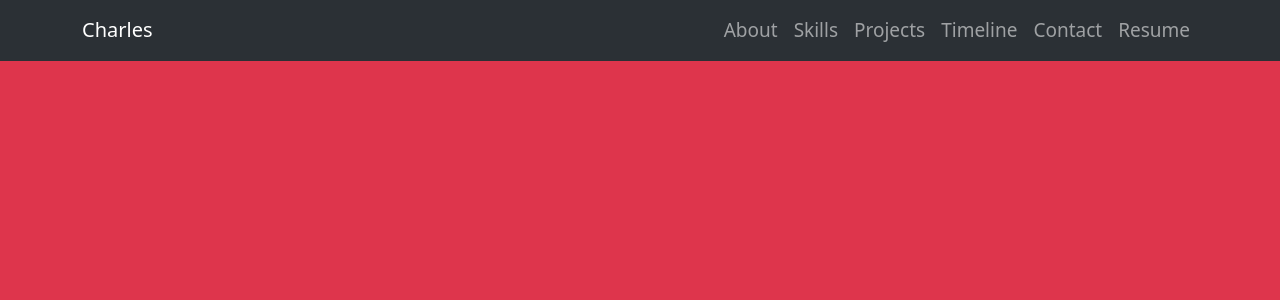
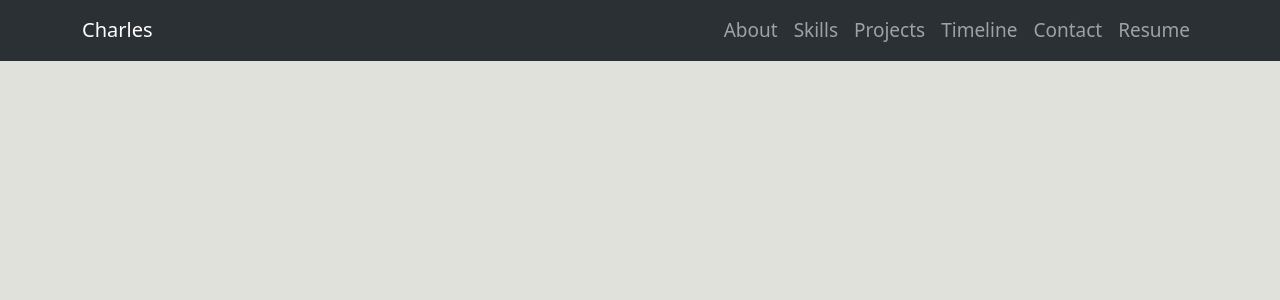
Before and after one commit to Jisooyanim/my-website, a React (Vite) app: page / in a window 1280 px wide. Shown: the top 300 px of the page. Built offline with nearby package versions, Linux system fonts and the light colour scheme.

Commit message:
M: Background Color

```diff
--- a/src/App.jsx
+++ b/src/App.jsx
@@ -5,7 +5,7 @@ import "./App.css";
 
 function App() {
   return (
-    <Background bgColor = "#DE354C">
+    <Background bgColor = "#E0E1DA">
       <Navbar/>
     </Background>
   );
```
